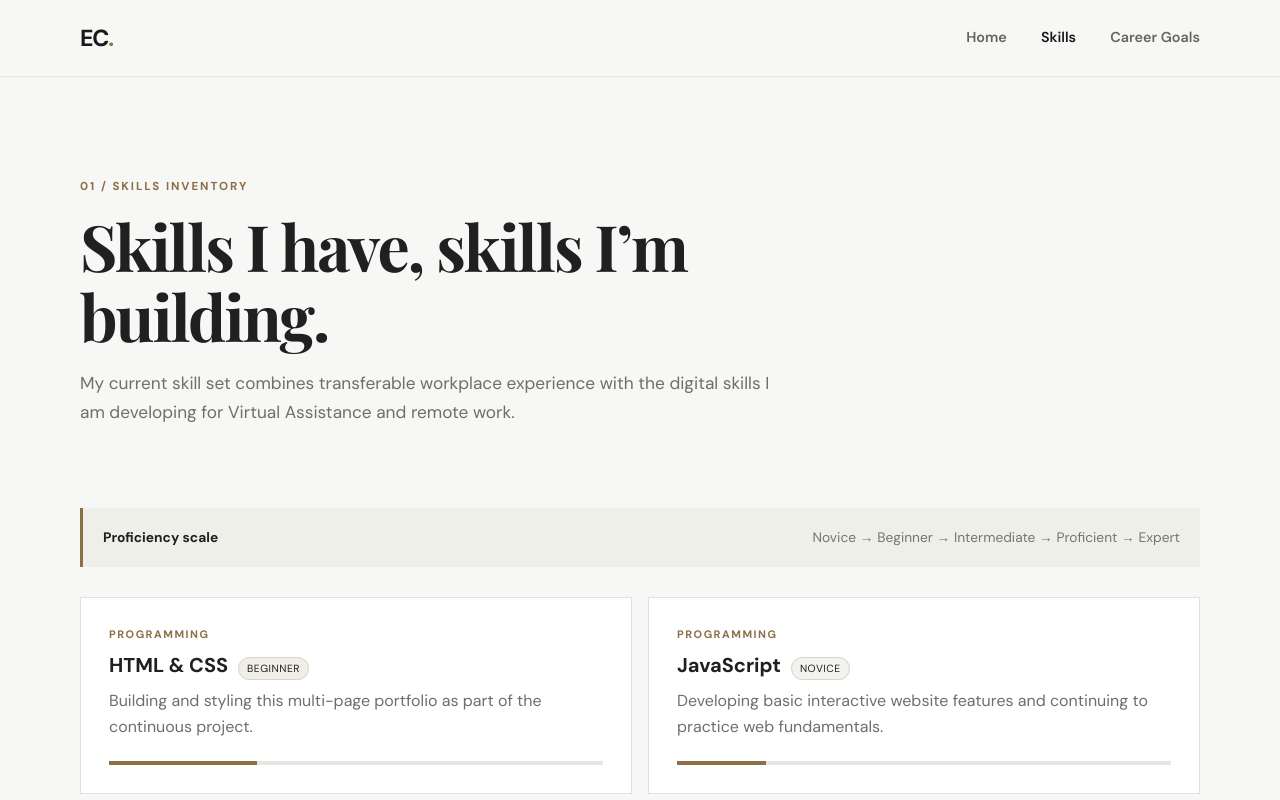
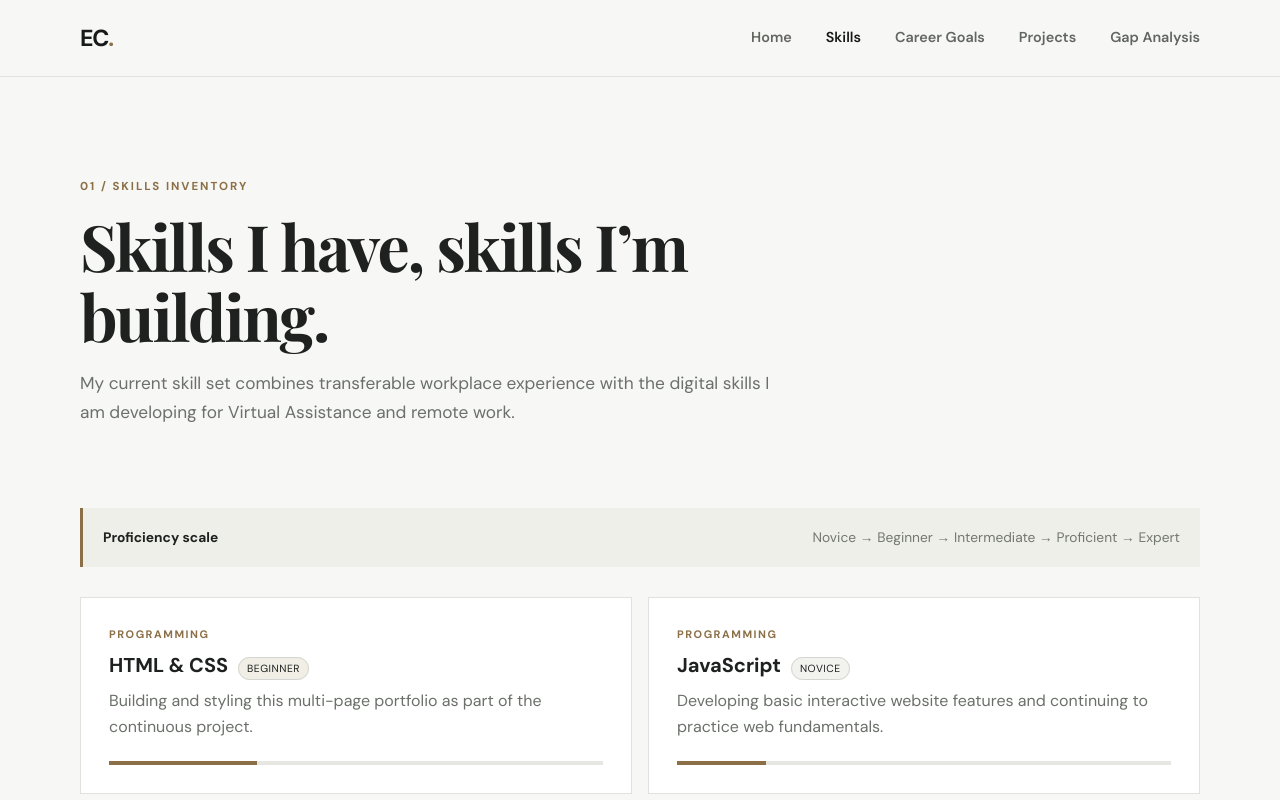
Before and after one commit to RtZxz/elfrenportfolio, a plain HTML site: page skills.html in a window 1280 px wide. Shown: the top 800 px of the page. Drawn offline with nearby package versions, Linux system fonts and the light colour scheme.

Commit message:
Updated navigation links.html

```diff
--- a/skills.html
+++ b/skills.html
@@ -18,6 +18,8 @@
       <a href="index.html">Home</a>
       <a class="active" href="skills.html">Skills</a>
       <a href="career-goals.html">Career Goals</a>
+      <a href="projects.html">Projects</a>
+<a href="gap-analysis.html">Gap Analysis</a>
     </div>
   </nav>
 </header>
```
